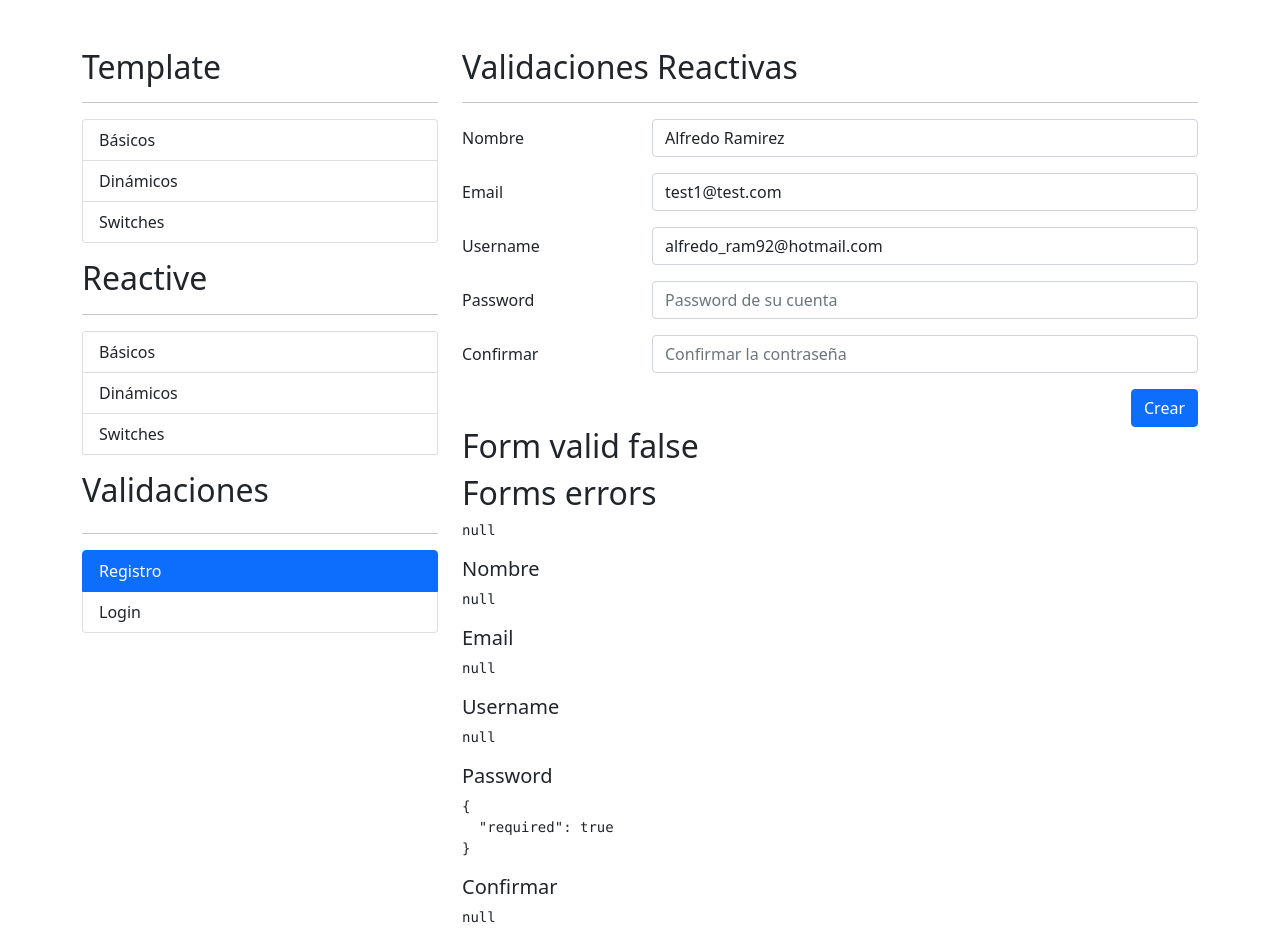
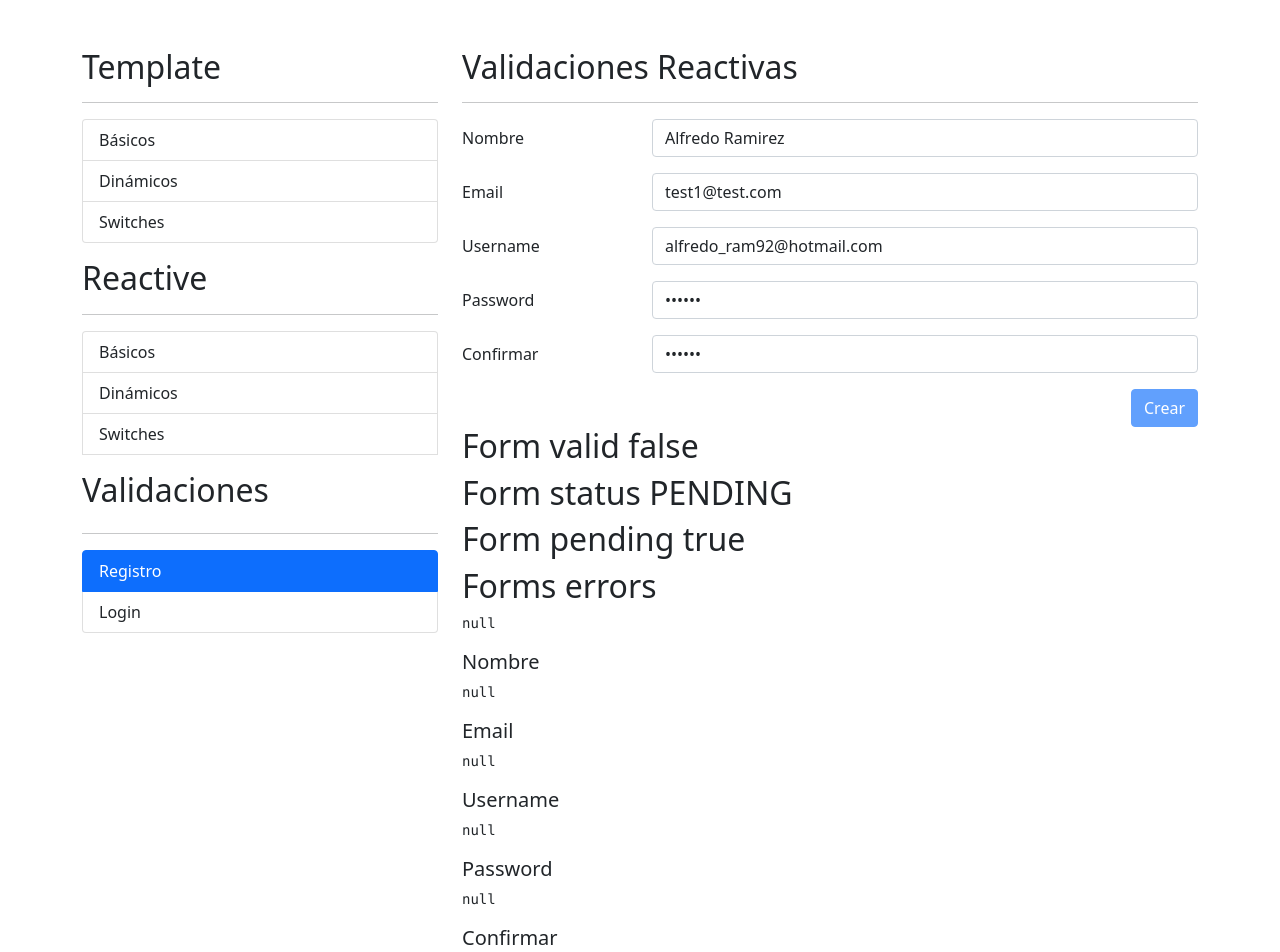
Before and after one commit to WiiruxCruz/06-formulariosApp, an Angular app: page /auth/registro in a window 1280 px wide. Shown: the top 952 px of the page. Built offline with nearby package versions, Linux system fonts and the light colour scheme; no server answers.

Commit message:
Validaciones asincronas

```diff
--- a/src/app/app.module.ts
+++ b/src/app/app.module.ts
@@ -1,5 +1,6 @@
 import { BrowserModule } from '@angular/platform-browser';
 import { NgModule } from '@angular/core';
+import { HttpClientModule } from '@angular/common/http';
 
 import { AppRoutingModule } from './app-routing.module';
 import { AppComponent } from './app.component';
@@ -12,7 +13,8 @@
   imports: [
     BrowserModule,
     AppRoutingModule,
-    SharedModule
+    SharedModule,
+	HttpClientModule
   ],
   providers: [],
   bootstrap: [AppComponent]
--- a/src/app/auth/pages/registro/registro.component.html
+++ b/src/app/auth/pages/registro/registro.component.html
@@ -107,6 +107,7 @@
 					<button
 						class="btn btn-primary float-end"
 						type="submit"
+						[disabled]="miFormulario.pending"
 					>
 						Crear
 					</button>
@@ -119,6 +120,8 @@
 
 
 <h2>Form valid {{ miFormulario.valid }}</h2>
+<h2>Form status {{ miFormulario.status }}</h2>
+<h2>Form pending {{ miFormulario.pending }}</h2>
 <h2>Forms errors</h2>
 <pre>{{ miFormulario.errors | json }}</pre>
 
--- a/src/app/auth/pages/registro/registro.component.ts
+++ b/src/app/auth/pages/registro/registro.component.ts
@@ -3,6 +3,7 @@
 import { emailPattern, nombreApellidoPattern } from 'src/app/shared/validator/validaciones';
 import { ValidatorService } from 'src/app/shared/validator/validator.service';
 import { noPuedeSerStrider } from '../../../shared/validator/validaciones';
+import { EmailValidatorService } from '../../../shared/validator/email-validator.service';
 
 @Component({
   selector: 'app-registro',
@@ -14,8 +15,8 @@
 
 	miFormulario: FormGroup = this.fb.group({
 		nombre: ['', [ Validators.required, Validators.pattern( this.validatorService.nombreApellidoPattern ) ]],
-		email: ['', [ Validators.required, Validators.pattern( this.validatorService.emailPattern ) ]],
-		username: ['', [ Validators.required ] ],
+		email: ['', [ Validators.required, Validators.pattern( this.validatorService.emailPattern ) ], [ this.emailValidator ] ],
+		username: ['', [ Validators.required, this.validatorService.noPuedeSerStrider ] ],
 		password: ['', [ Validators.required, Validators.minLength(6) ] ],
 		password2: ['', [ Validators.required ] ]
 	}, {
@@ -24,14 +25,17 @@
 
 	constructor(
 		private fb: FormBuilder,
-		private validatorService: ValidatorService
+		private validatorService: ValidatorService,
+		private emailValidator: EmailValidatorService
 	) { }
 
 	ngOnInit(): void {
 		this.miFormulario.reset({
 			nombre: 'Alfredo Ramirez',
 			email: 'test1@test.com',
-			username: 'alfredo_ram92@hotmail.com'
+			username: 'alfredo_ram92@hotmail.com',
+			password: '123456',
+			password2: '123456'
 		})
 	}
 
--- /dev/null
+++ b/src/app/shared/validator/email-validator.service.ts
@@ -0,0 +1,24 @@
+import { HttpClient } from '@angular/common/http';
+import { Injectable } from '@angular/core';
+import { AbstractControl, AsyncValidator, ValidationErrors } from '@angular/forms';
+import { Observable } from 'rxjs';
+import { map, delay } from 'rxjs/operators';
+
+@Injectable({
+  providedIn: 'root'
+})
+export class EmailValidatorService implements AsyncValidator{
+
+  constructor( private http: HttpClient ) { }
+	validate(control: AbstractControl): Promise<ValidationErrors | null> | Observable<ValidationErrors | null> {
+		const email = control.value;
+		console.log( email );
+		return this.http.get<any[]>(`http://localhost:3000/usuarios?q=${ email }`)
+				.pipe(
+					delay(3000),
+					map( resp => {
+						return ( resp.length === 0 ) ? null : { emailTomado: true }
+					})
+				);
+	}
+}
```
